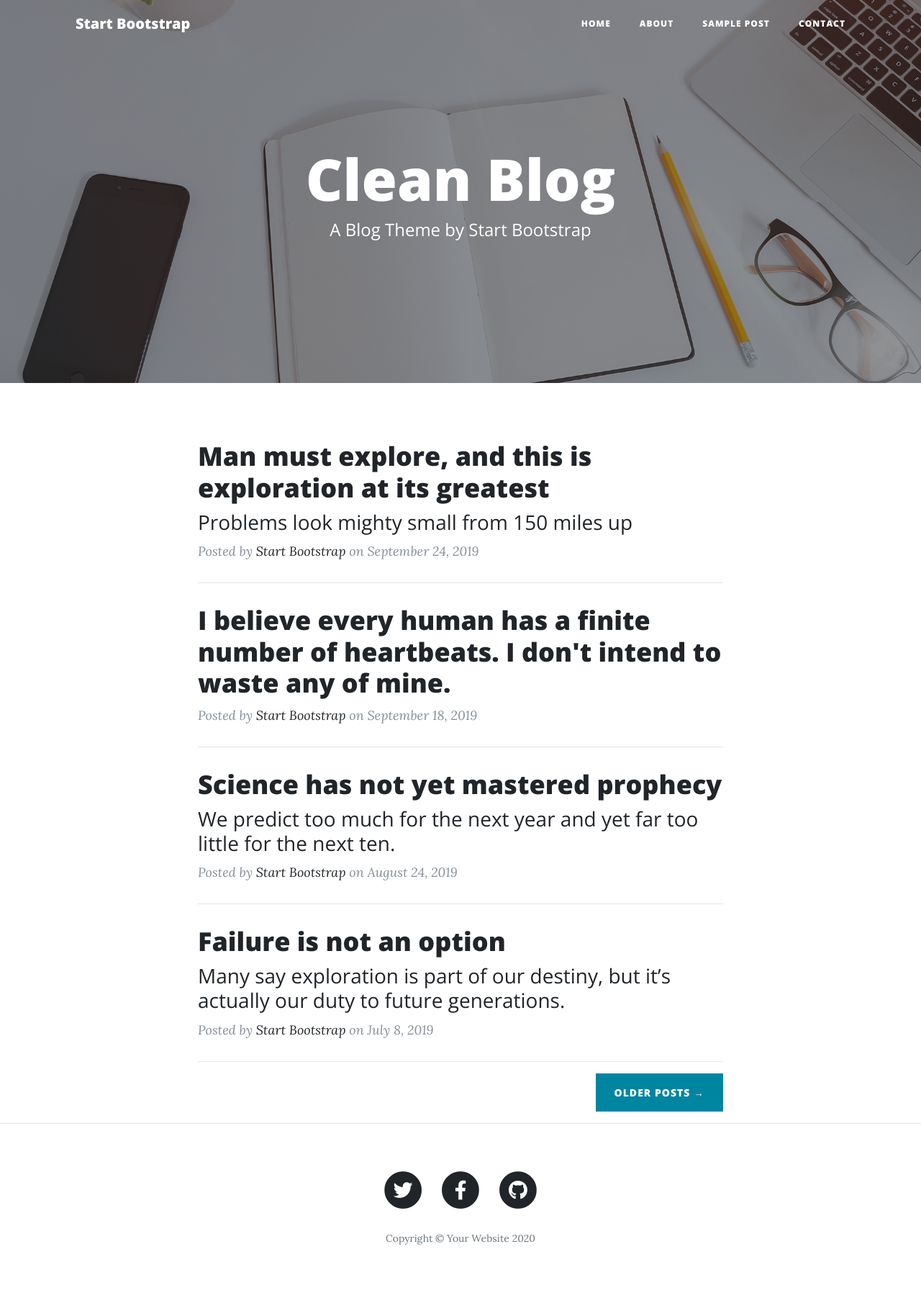
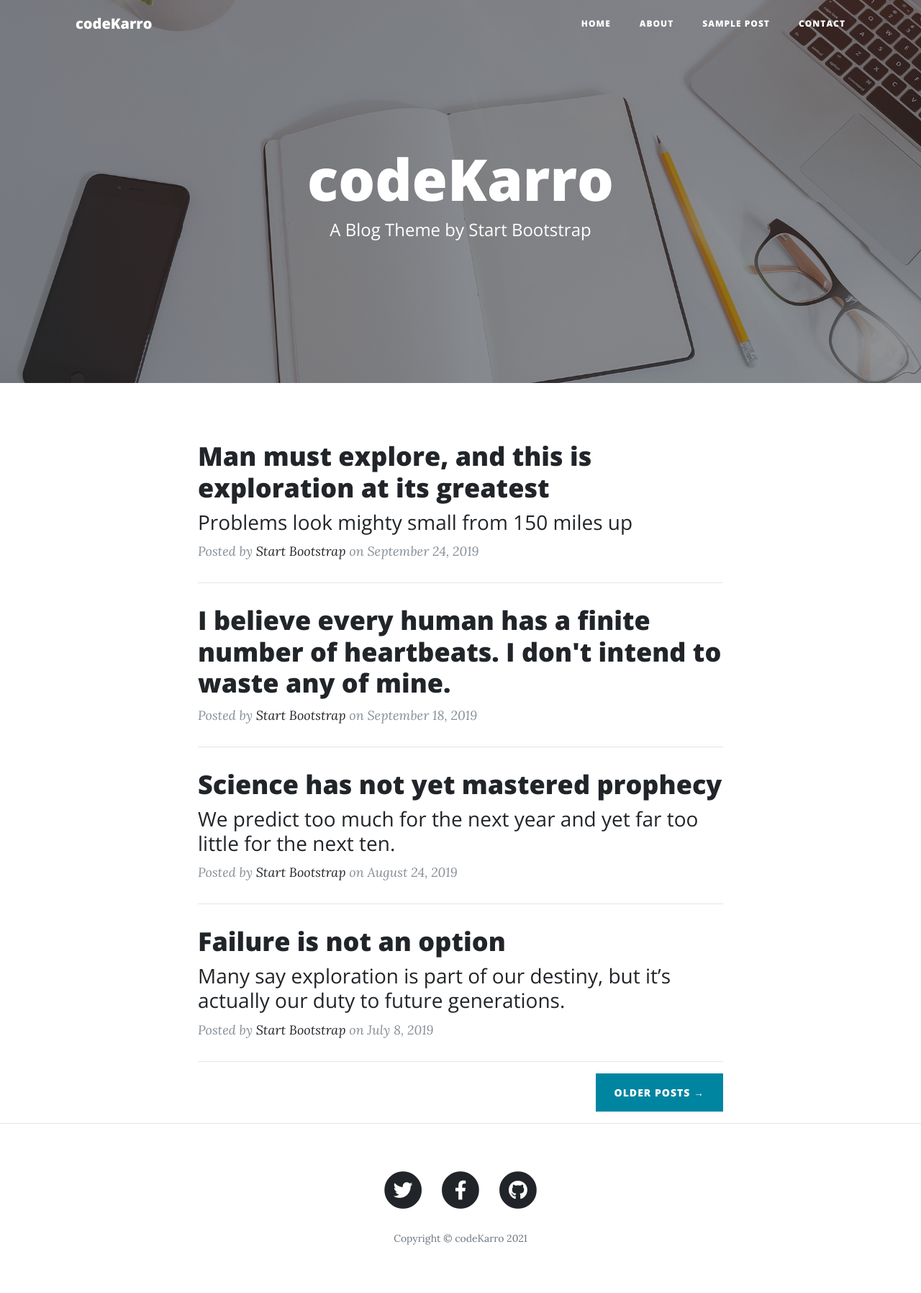
Before and after one commit to rohitjire/blog_app_flask, a Flask app: page / in a window 1280 px wide. Shown: the whole page at 72% size. Run offline with Flask 2, Linux system fonts and the light colour scheme; some libraries are stand-ins or nearby versions.

Commit message:
minor changes

```diff
--- a/templates/index.html
+++ b/templates/index.html
@@ -9,7 +9,7 @@
       <div class="row">
         <div class="col-lg-8 col-md-10 mx-auto">
           <div class="site-heading">
-            <h1>Clean Blog</h1>
+            <h1>codeKarro</h1>
             <span class="subheading">A Blog Theme by Start Bootstrap</span>
           </div>
         </div>
@@ -21,6 +21,8 @@
   <div class="container">
     <div class="row">
       <div class="col-lg-8 col-md-10 mx-auto">
+
+
         <div class="post-preview">
           <a href="post.html">
             <h2 class="post-title">
@@ -35,6 +37,8 @@
             on September 24, 2019</p>
         </div>
         <hr>
+
+
         <div class="post-preview">
           <a href="post.html">
             <h2 class="post-title">
--- a/templates/layout.html
+++ b/templates/layout.html
@@ -8,7 +8,7 @@
   <meta name="description" content="">
   <meta name="author" content="">
 
-  <title>Clean Blog - Start Bootstrap Theme</title>
+  <title>codeKarro</title>
 
   <!-- Bootstrap core CSS -->
   <link href="{{ url_for('static', filename = 'vendor/bootstrap/css/bootstrap.min.css') }}" rel="stylesheet">
@@ -28,7 +28,7 @@
   <!-- Navigation -->
   <nav class="navbar navbar-expand-lg navbar-light fixed-top" id="mainNav">
     <div class="container">
-      <a class="navbar-brand" href="index.html">Start Bootstrap</a>
+      <a class="navbar-brand" href="index.html">codeKarro</a>
       <button class="navbar-toggler navbar-toggler-right" type="button" data-toggle="collapse" data-target="#navbarResponsive" aria-controls="navbarResponsive" aria-expanded="false" aria-label="Toggle navigation">
         Menu
         <i class="fas fa-bars"></i>
@@ -87,7 +87,7 @@
               </a>
             </li>
           </ul>
-          <p class="copyright text-muted">Copyright &copy; Your Website 2020</p>
+          <p class="copyright text-muted">Copyright &copy; codeKarro 2021</p>
         </div>
       </div>
     </div>
```
